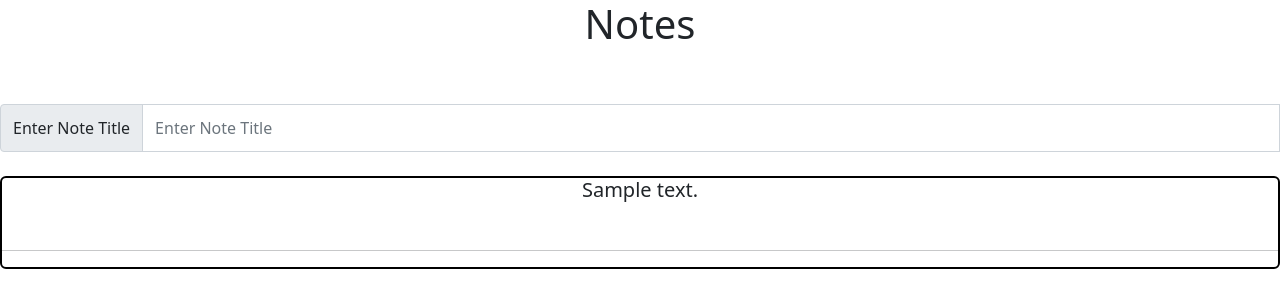
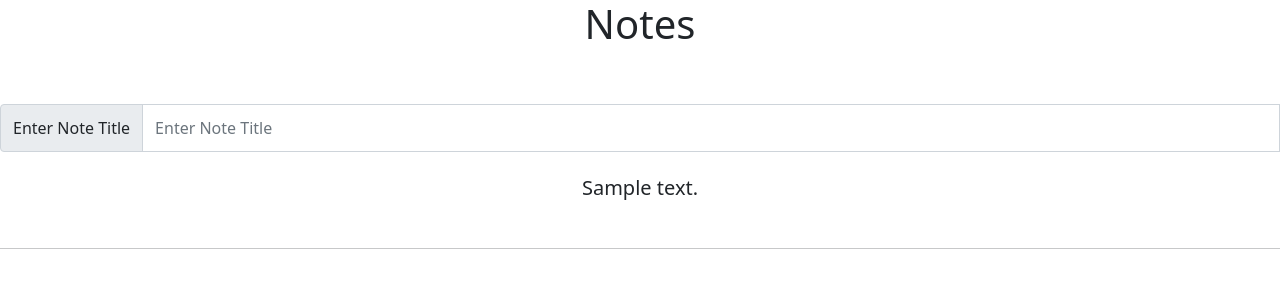
Before and after one commit to richprogrammer/noteapp2, a Flask app: template templates/index.html in a window 1280 px wide. Shown: the top 308 px of the page. Run offline with Flask 3, Linux system fonts and the light colour scheme; the template is opened without the code that fills it: most values are stand-ins (such as "Sample title", 1, 10 or a date in 2020).

Commit message:
update style.css

```diff
--- a/static/style.css
+++ b/static/style.css
@@ -1,6 +1,6 @@
-.note {
+/* .note {
     width: 100%;
     height: 20%;
     border: 2px solid black;
     border-radius: 6px;
-}
+} */
```
